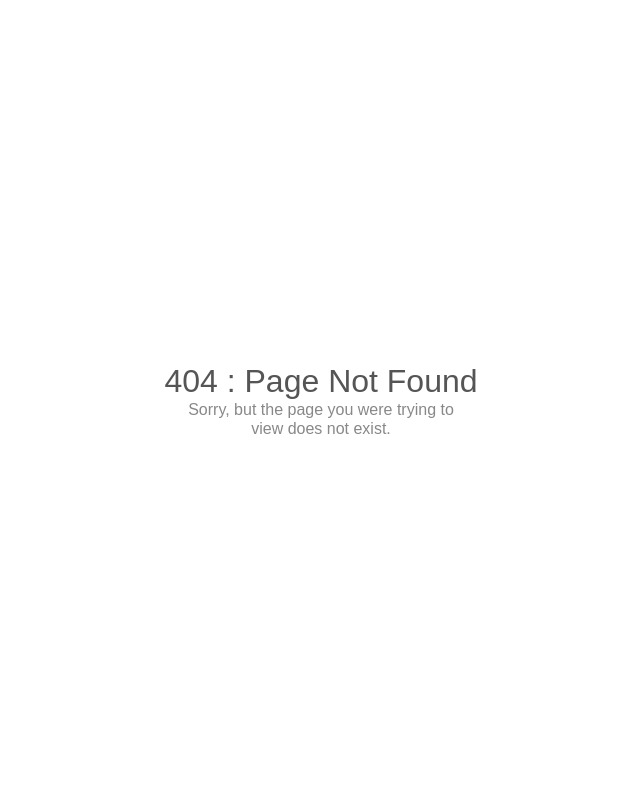
After one commit to iambpn/Dogs_Breed_Prediction_WebApp, a Flask app: page /get_prediction in a window 1280 px wide. The commit adds this page. Shown: the whole page, without its empty margins (319-959 px from the left). Run offline with Flask 2, Linux system fonts and the light colour scheme.

Commit message:
optimization to web app

```diff
--- a/app.py
+++ b/app.py
@@ -202,7 +202,7 @@ def prediction():
 
 @app.errorhandler(404)
 def exception(ex):
-    return "<h1>404 Error: Page Not Found</h1>",404
+    return render_template('404.html')
 
 if __name__ == '__main__':
     print('Loading Keras Model.')
--- /dev/null
+++ b/templates/404.html
@@ -0,0 +1,62 @@
+<!doctype html>
+<html lang="en">
+
+<head>
+  <meta charset="utf-8">
+  <title>Dogs Breed Prediction | Page Not Found</title>
+  <meta name="viewport" content="width=device-width, initial-scale=1">
+  <link rel="shortcut icon" href="{{ url_for('static',filename='image/favicon.ico') }}" type="image/*">
+  <style>
+    * {
+      line-height: 1.2;
+      margin: 0;
+    }
+
+    html {
+      color: #888;
+      display: table;
+      font-family: sans-serif;
+      height: 100%;
+      text-align: center;
+      width: 100%;
+    }
+
+    body {
+      display: table-cell;
+      vertical-align: middle;
+      margin: 2em auto;
+    }
+
+    h1 {
+      color: #555;
+      font-size: 2em;
+      font-weight: 400;
+    }
+
+    p {
+      margin: 0 auto;
+      width: 280px;
+    }
+
+    @media only screen and (max-width: 280px) {
+
+      body,
+      p {
+        width: 95%;
+      }
+
+      h1 {
+        font-size: 1.5em;
+        margin: 0 0 0.3em;
+      }
+
+    }
+  </style>
+</head>
+
+<body>
+  <h1>404 : Page Not Found</h1>
+  <p>Sorry, but the page you were trying to view does not exist.</p>
+</body>
+
+</html>
--- a/templates/Prediction/about.html
+++ b/templates/Prediction/about.html
@@ -2,7 +2,7 @@
 <script>
   document.title = "Dogs Breed Prediction | About";
 </script>
-<div class="container-md">
+<div class="container-md mb-3">
   <div class="text-center mt-1">
     <h1>About</h1>
   </div>
@@ -26,7 +26,7 @@
       <hr />
     </div>
     <div class="w-100"></div>
-    <div class="col-md-10 border border mt-2 mx-1">
+    <div class="col-md-10 border border mt-2 mx-2">
       <h3 class="font-inherit text-center border-bottom p-2">List of Dog Breeds.</h3>
       <div class="row">
         {% for i in range(0,3) %}
--- a/templates/Prediction/index.html
+++ b/templates/Prediction/index.html
@@ -2,7 +2,7 @@
 <script>
   document.title = "Dogs Breed Prediction | Home";
 </script>
-<div class="container-sm">
+<div class="container-sm mb-4">
   <div class="row justify-content-center">
     <div class="col-lg-6 col-md-8 text-center pt-1">
       <h2 class="mb-0">Dogs Breed Prediction on StanFord Dogs Dataset</h2>
@@ -28,7 +28,7 @@
         <button type="submit" class="btn btn-outline-dark px-5 mr-2" id="predict">Predict</button>
         <button type="reset" class="btn btn-outline-danger px-5 ml-2" id="reset">Reset</button>
       </form>
-      <div class="border mt-3 p-1 mb-3 d-none" id="result_section">
+      <div class="border mt-3 p-1 d-none" id="result_section">
         <h5 class="font-inherit font-weight-bold">Top 5 Prediction <span id="prediction_file_name"></span> :</h5>
         <div id="loading" class="mt-3 mb-2">
           <img src="{{ url_for('static',filename='image/spinner.gif') }}" alt="..." style="width: 30px; height: 30px;" />
--- a/templates/base.html
+++ b/templates/base.html
@@ -5,6 +5,7 @@
     <meta name="viewport"
           content="width=device-width, user-scalable=no, initial-scale=1.0, maximum-scale=1.0, minimum-scale=1.0">
     <meta http-equiv="X-UA-Compatible" content="ie=edge">
+    <meta name="description" content="Dog breed prediction website using machine learning. This website can successfully predict over 120 dogs breed.">
 	<link rel="icon" href="{{ url_for('static',filename='image/favicon.ico') }}" sizes="16x16" type="image/*">
     <link rel="stylesheet" href="{{ url_for('static',filename='css/bootstrap.min.css') }}">
     <link rel="stylesheet" href="{{ url_for('static',filename='css/main.css') }}">
```
Also changed, not shown: robots.txt (added, +7 -0 lines).
